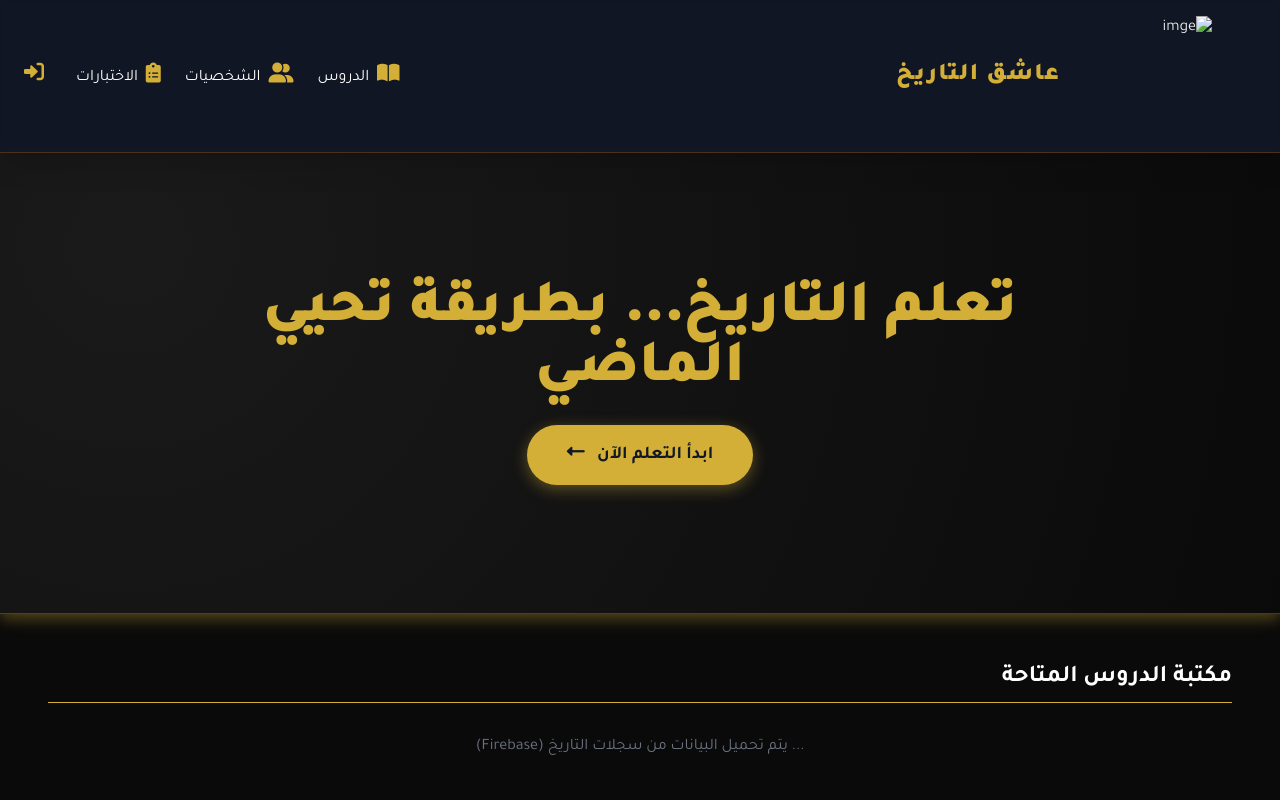
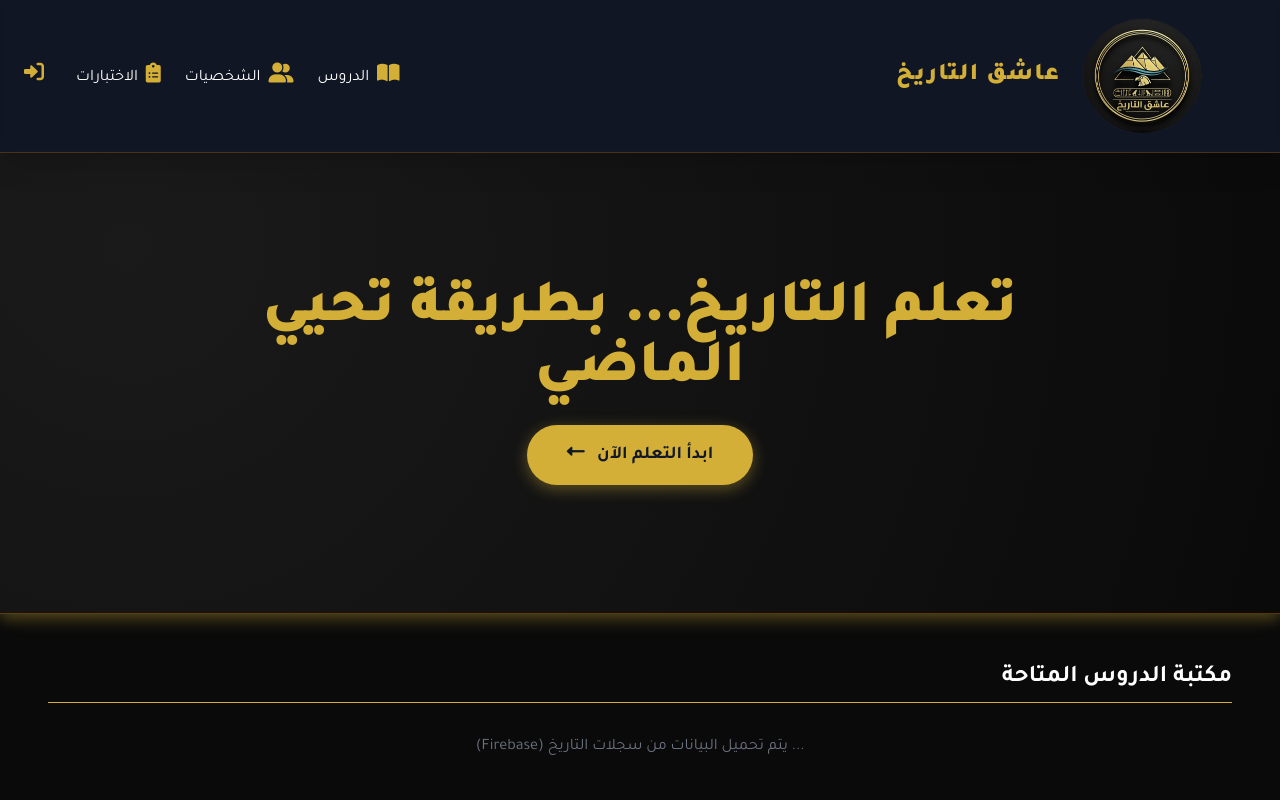
Before and after one commit to RaniaHamouda/History_notes, a plain HTML site: page index.html in a window 1280 px wide. Shown: the top 800 px of the page. Drawn offline with nearby package versions, Linux system fonts and the light colour scheme; the site is published under a folder, as on GitHub Pages, so addresses that start at the root find nothing; no server answers.

Commit message:
Add logo image

```diff
--- a/index.html
+++ b/index.html
@@ -266,7 +266,7 @@
         <div class="flex items-center space-x-3 space-x-reverse mb-2 md:mb-0">
           <!-- تم تكبير أيقونة الهرم إلى text-4xl -->
           <i class="fas fa-pyramid w-10 h-10 gold-color text-4xl"></i>
-          <img src="/imegs/logo.png" alt="imge" class="w-[140px] h-[120px]" />
+          <img src="images/logo.png" alt="imge" class="w-[140px] h-[120px]" />
           <h1 class="text-2xl gold-color font-extrabold tracking-wider ml-5">
             عاشق التاريخ
           </h1>
```
Also changed, not shown: images/bg.png (renamed from imegs/bg.png), images/logo.png (renamed from imegs/logo.png).
